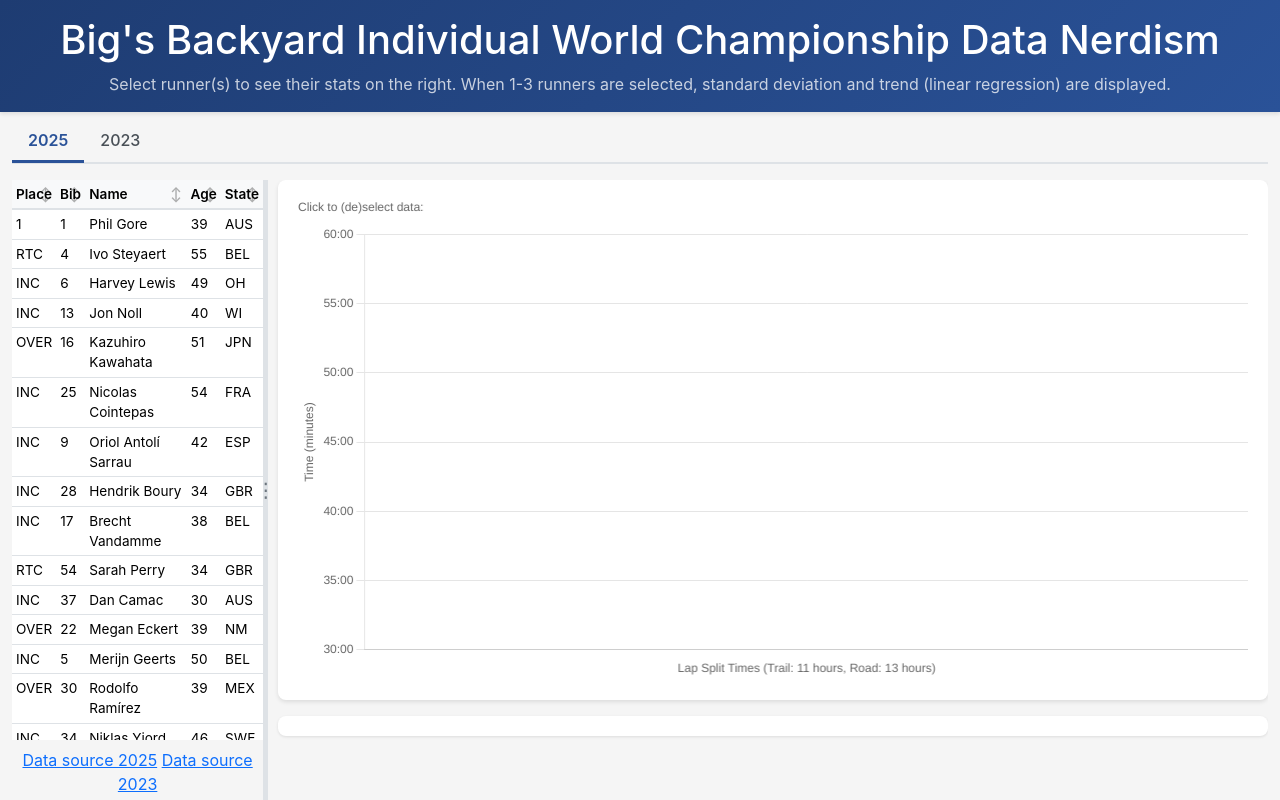
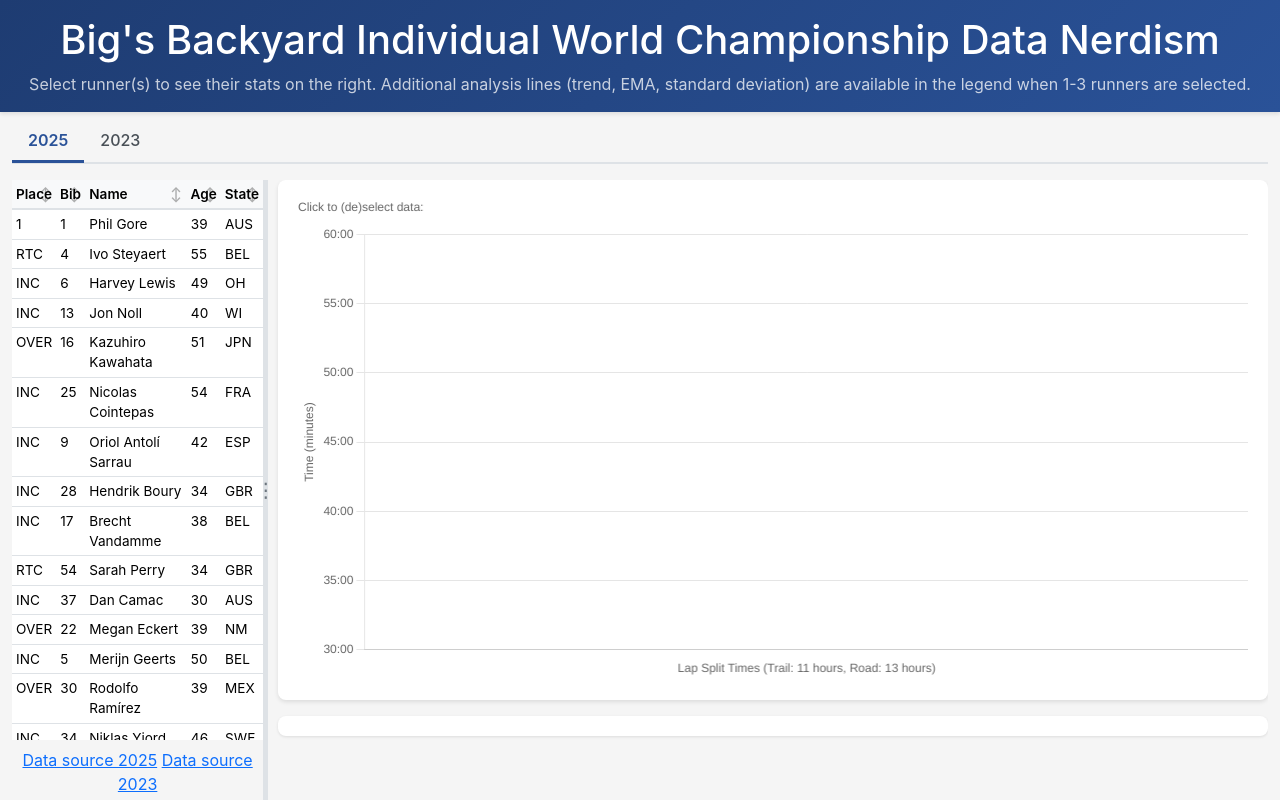
Before and after one commit to milosha/byu-2025, a plain HTML site: page index.html in a window 1280 px wide. Drawn offline with nearby package versions, Linux system fonts and the light colour scheme.

Commit message:
Update heading to accurately describe available analysis lines
- Mention EMA which was missing
- Clarify that analysis lines are available in the legend
- More accurate description of feature availability

```diff
--- a/index.html
+++ b/index.html
@@ -15,7 +15,7 @@
     <!-- Header -->
     <div class="container-fluid bg-dark text-white py-3">
         <h1 class="text-center mb-0">Big's Backyard Individual World Championship Data Nerdism</h1>
-        <p class="text-center mb-0 mt-2 opacity-75">Select runner(s) to see their stats on the right. When 1-3 runners are selected, standard deviation and trend (linear regression) are displayed.</p>
+        <p class="text-center mb-0 mt-2 opacity-75">Select runner(s) to see their stats on the right. Additional analysis lines (trend, EMA, standard deviation) are available in the legend when 1-3 runners are selected.</p>
     </div>
 
     <!-- Edition Tabs -->
```
